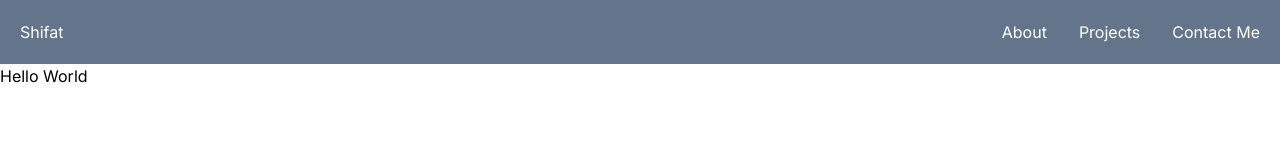
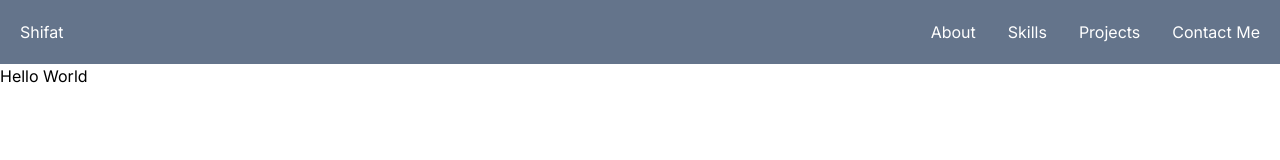
Before and after one commit to shifat0/portfolio, a Next.js app: page / in a window 1280 px wide. Shown: the top 160 px of the page. Built offline with nearby package versions, Linux system fonts and the light colour scheme.

Commit message:
animation added to nav

```diff
--- /dev/null
+++ b/app/components/Nav/Nav.tsx
@@ -0,0 +1,49 @@
+"use client";
+
+import Link from "next/link";
+import { motion } from "framer-motion";
+
+type Props = {};
+
+export const Nav = ({}: Props) => {
+  return (
+    <nav className="bg-slate-500 text-white p-5">
+      <div className="container mx-auto flex justify-between align-middle">
+        <motion.span
+          initial={{ x: -300, opacity: 0, scale: 0.5 }}
+          animate={{
+            x: 0,
+            opacity: 1,
+            scale: 1,
+          }}
+          transition={{ duration: 1.5 }}
+        >
+          Shifat
+        </motion.span>
+        <motion.ul
+          initial={{ x: 300, opacity: 0, scale: 0.5 }}
+          animate={{
+            x: 0,
+            opacity: 1,
+            scale: 1,
+          }}
+          transition={{ duration: 1.5 }}
+          className="flex align-middle gap-8"
+        >
+          <li>
+            <Link href="#about">About</Link>
+          </li>
+          <li>
+            <Link href="#skills">Skills</Link>
+          </li>
+          <li>
+            <Link href="#projects">Projects</Link>
+          </li>
+          <li>
+            <Link href="#contact-me">Contact Me</Link>
+          </li>
+        </motion.ul>
+      </div>
+    </nav>
+  );
+};
--- a/app/components/nav.tsx
+++ /dev/null
@@ -1,14 +0,0 @@
-export const Nav = () => {
-  return (
-    <nav className="bg-slate-500 text-white p-5">
-      <div className="container flex justify-between align-middle">
-        <span>Shifat</span>
-        <ul className="flex align-middle gap-8">
-          <li>About</li>
-          <li>Projects</li>
-          <li>Contact Me</li>
-        </ul>
-      </div>
-    </nav>
-  );
-};
```
Also changed, not shown: app/page.tsx (+7 -1 lines), package.json (+6 -5 lines), 1 other file (tests, documents, lock files or other folders).
